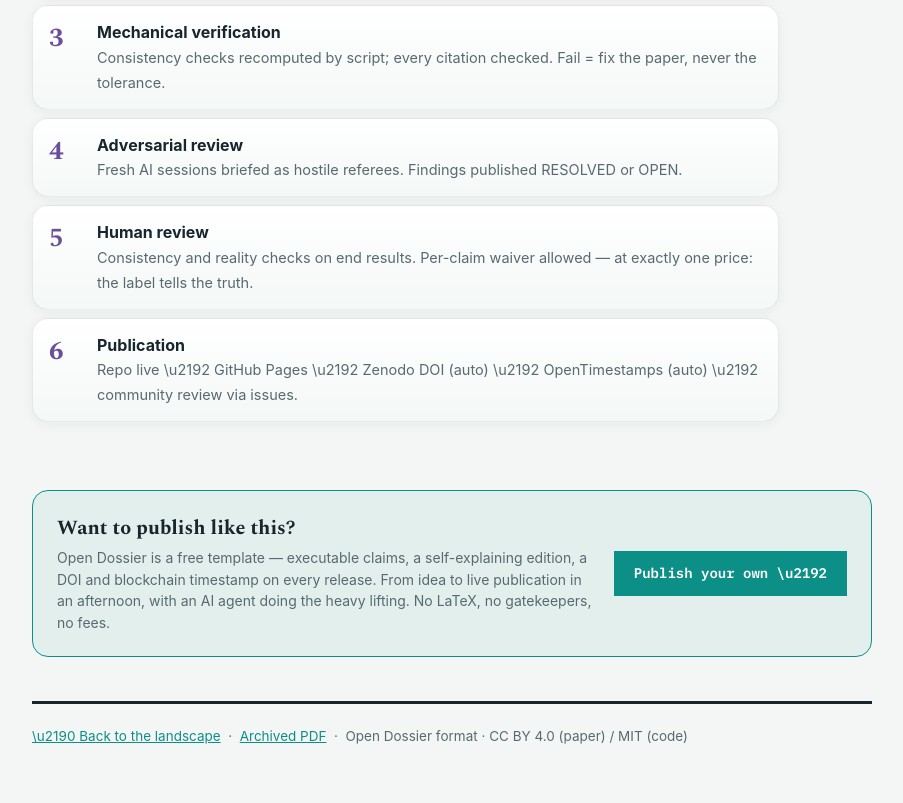
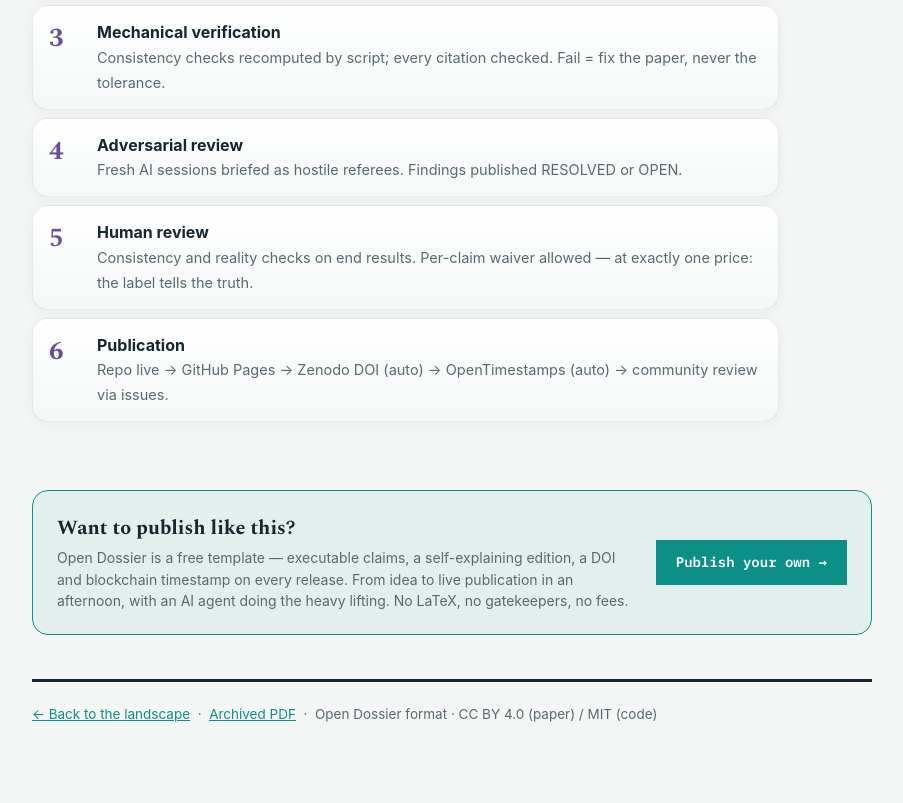
Before and after one commit to m4gr4th34/open-dossier-template, a plain HTML site: page dossier.html in a window 1280 px wide. Shown: the part 1558-2361 px from the top of the page, without its empty margins (188-1091 px from the left). After the commit the page ends 2339 px from the top, so only its background shows below. Drawn offline with nearby package versions, Linux system fonts and the light colour scheme.

Commit message:
fix(dossier): render literal arrow escapes as real glyphs in footer + pipeline

```diff
--- a/dossier.html
+++ b/dossier.html
@@ -198,7 +198,7 @@
     <li><b>Mechanical verification</b><span>Consistency checks recomputed by script; every citation checked. Fail = fix the paper, never the tolerance.</span></li>
     <li><b>Adversarial review</b><span>Fresh AI sessions briefed as hostile referees. Findings published RESOLVED or OPEN.</span></li>
     <li><b>Human review</b><span>Consistency and reality checks on end results. Per-claim waiver allowed — at exactly one price: the label tells the truth.</span></li>
-    <li><b>Publication</b><span>Repo live \u2192 GitHub Pages \u2192 Zenodo DOI (auto) \u2192 OpenTimestamps (auto) \u2192 community review via issues.</span></li>
+    <li><b>Publication</b><span>Repo live → GitHub Pages → Zenodo DOI (auto) → OpenTimestamps (auto) → community review via issues.</span></li>
   </ol>
 </section>
 
@@ -207,11 +207,11 @@
     <p class="pc-h">Want to publish like this?</p>
     <p class="pc-sub">Open Dossier is a free template — executable claims, a self-explaining edition, a DOI and blockchain timestamp on every release. From idea to live publication in an afternoon, with an AI agent doing the heavy lifting. No LaTeX, no gatekeepers, no fees.</p>
   </div>
-  <a class="pc-btn" href="https://github.com/m4gr4th34/open-dossier-template/blob/main/GETTING-STARTED.md">Publish your own \u2192</a>
+  <a class="pc-btn" href="https://github.com/m4gr4th34/open-dossier-template/blob/main/GETTING-STARTED.md">Publish your own →</a>
 </div>
 
 <footer>
-  <a href="index.html">\u2190 Back to the landscape</a> &nbsp;·&nbsp;
+  <a href="index.html">← Back to the landscape</a> &nbsp;·&nbsp;
   <a href="paper/manuscript.pdf">Archived PDF</a> &nbsp;·&nbsp;
   Open Dossier format · CC BY 4.0 (paper) / MIT (code)
 </footer>
```
